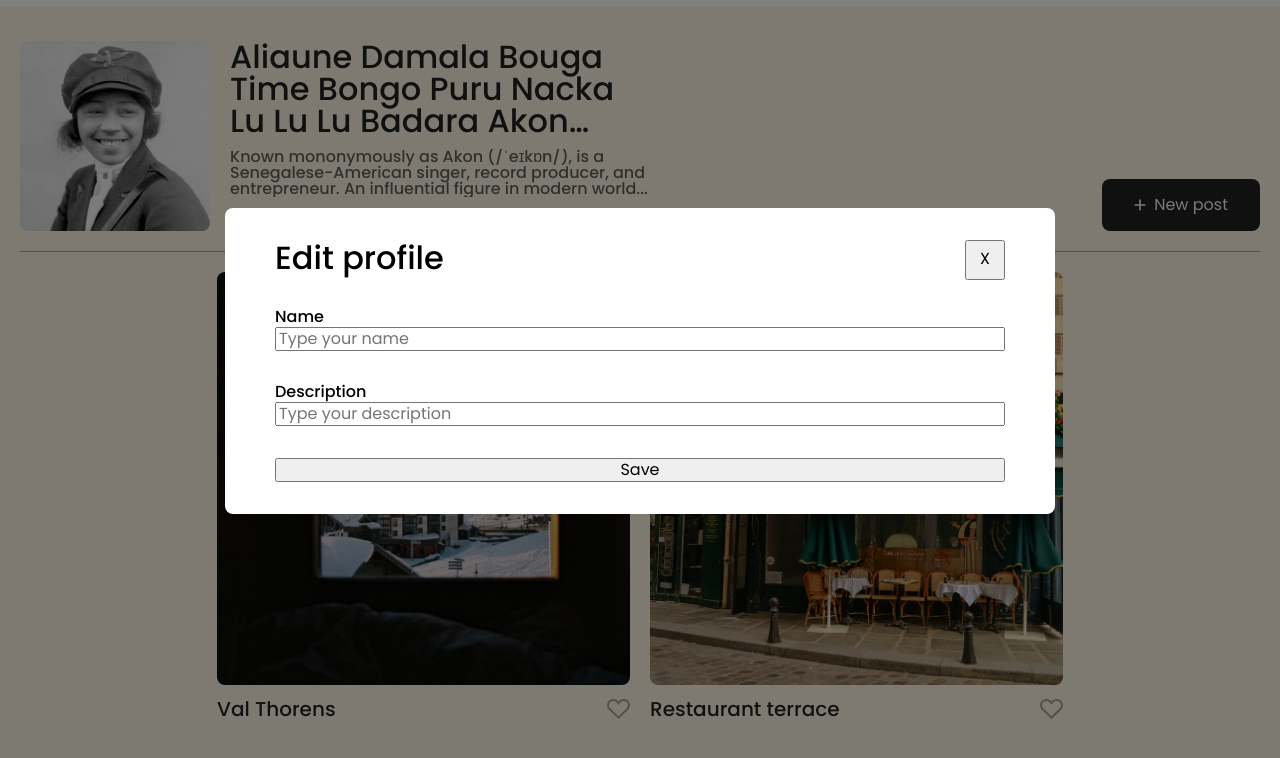
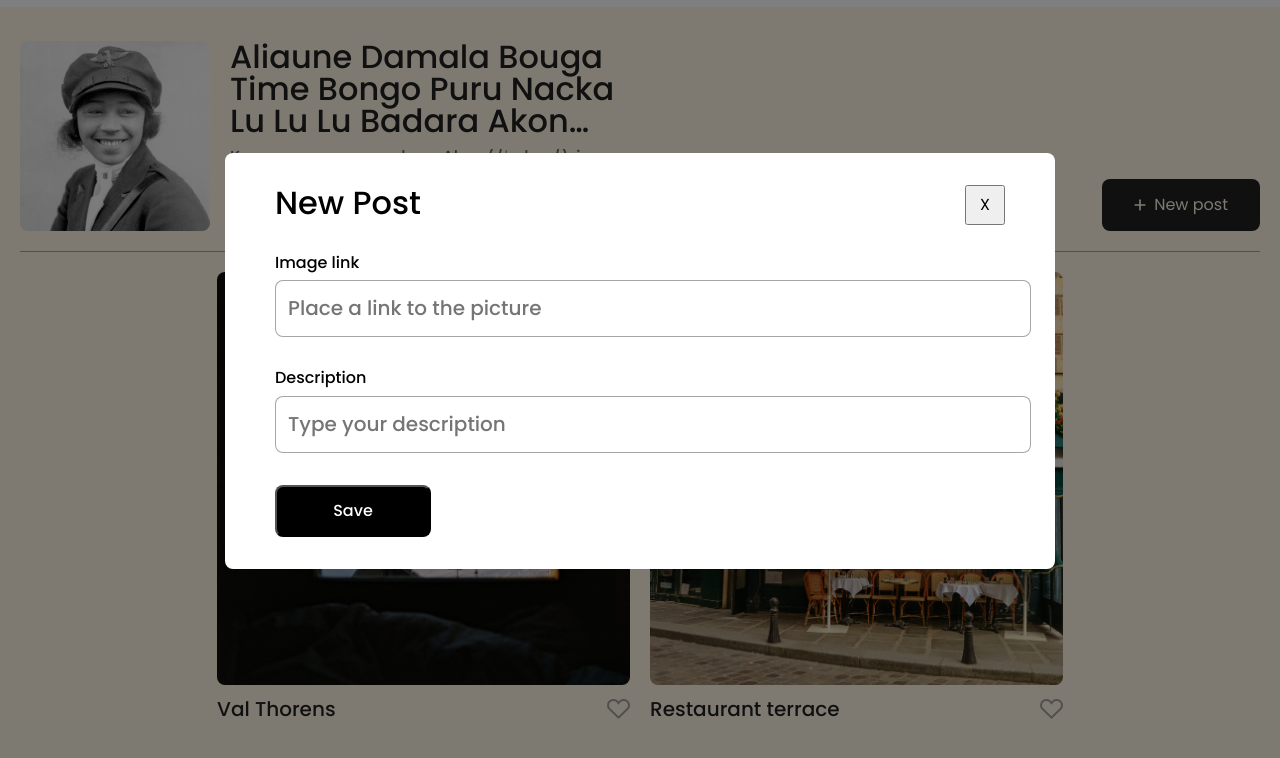
Before and after one commit to Latika2121/se_project_spots, a plain HTML site: page index.html in a window 1280 px wide. Shown: the part 39-797 px from the top of the page. Drawn offline with Linux system fonts and the light colour scheme.

Commit message:
update sprint 4 stage 1

```diff
--- a/blocks/modal.css
+++ b/blocks/modal.css
@@ -9,6 +9,7 @@
   display: flex;
   justify-content: center;
   align-items: center;
+  padding: 10px;
 }
 
 .modal_is-opened {
@@ -59,12 +60,11 @@
   margin-bottom: 15px;
   margin: 8px 0 0;
   width: 100%;
-  height: 52px;
   padding: 16px 12px 16px 12px;
   border-radius: 8px;
   border: 1px solid rgba(33, 33, 33, 0.4);
   font-family: poppins, sans-serif;
-  font-size: 16px;
+  font-size: 20px;
   font-weight: 500;
   gap: 10px;
 }
@@ -74,4 +74,36 @@ modal__input::placeholder {
   font-family: poppins, sans-serif;
   font-size: 16px;
   font-weight: 500;
+  opacity: 30%;
 }
+
+.modal__submit-btn {
+  max-width: 156px;
+  display: flex;
+  justify-content: center;
+  align-items: center;
+  width: 100%;
+  height: 52px;
+  border-radius: 8px;
+  background-color: #000;
+  color: #fff;
+  font-family: poppins, sans-serif;
+  font-size: 16px;
+  font-weight: 500;
+  cursor: pointer;
+}
+
+.modal__submit-btn:hover {
+  background-color: #333;
+}
+.modal__submit-btn:active {
+  background-color: #000;
+}
+
+@media screen and (max-width: 768px) {
+  .modal__submit-btn {
+    max-width: 100%;
+  }
+  .modal__container {
+    padding: 18px 32px 18px 32px;
+  }
--- a/index.html
+++ b/index.html
@@ -120,7 +120,7 @@
       <footer class="footer">
         <p class="footer__content">2023 &copy; Spots</p>
       </footer>
-      <div class="modal modal_is-opened">
+      <div class="modal">
         <div class="modal__container">
           <button type="button" class="modal__close-btn">X</button>
           <h2 class="modal__title">Edit profile</h2>
@@ -131,7 +131,7 @@
               <input
                 id="profile-name-input"
                 type="text"
-                class="model__input"
+                class="modal__input"
                 placeholder="Type your name"
               />
             </label>
@@ -140,7 +140,35 @@
               <input
                 id="profile-description-input"
                 type="text"
-                class="model__input"
+                class="modal__input"
+                placeholder="Type your description"
+              />
+            </label>
+            <button type="submit" class="modal__submit-btn">Save</button>
+          </form>
+        </div>
+      </div>
+      <div class="modal modal_is-opened">
+        <div class="modal__container">
+          <button type="button" class="modal__close-btn">X</button>
+          <h2 class="modal__title">New Post</h2>
+
+          <form class="modal__form">
+            <label for="card-image-input" class="modal__label">
+              Image link
+              <input
+                id="card-image-input"
+                type="url"
+                class="modal__input"
+                placeholder="Place a link to the picture"
+              />
+            </label>
+            <label for="profile-description-input" class="modal__label">
+              Description
+              <input
+                id="profile-description-input"
+                type="text"
+                class="modal__input"
                 placeholder="Type your description"
               />
             </label>
```
